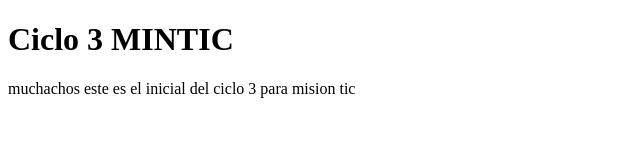
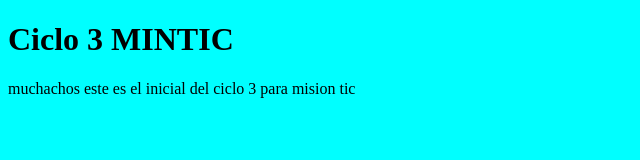
Before and after one commit to Bomedprograming/ciclo3MINTIC, a plain HTML site: page index.html in a window 1280 px wide. Shown: the whole page, without its empty margins (0-640 px from the left). Drawn offline with Linux system fonts and the light colour scheme.

Commit message:
creación de carpeta estilos y fondo de la pagina

```diff
--- /dev/null
+++ b/estilos.css
@@ -0,0 +1,3 @@
+body{
+    background-color: aqua;
+}
--- a/index.html
+++ b/index.html
@@ -4,6 +4,7 @@
     <meta charset="UTF-8">
     <meta http-equiv="X-UA-Compatible" content="IE=edge">
     <meta name="viewport" content="width=device-width, initial-scale=1.0">
+    <link rel="stylesheet" href="estilos.css">
     <title>Ciclo 3 MINTIC</title>
 </head>
 <body>
```
